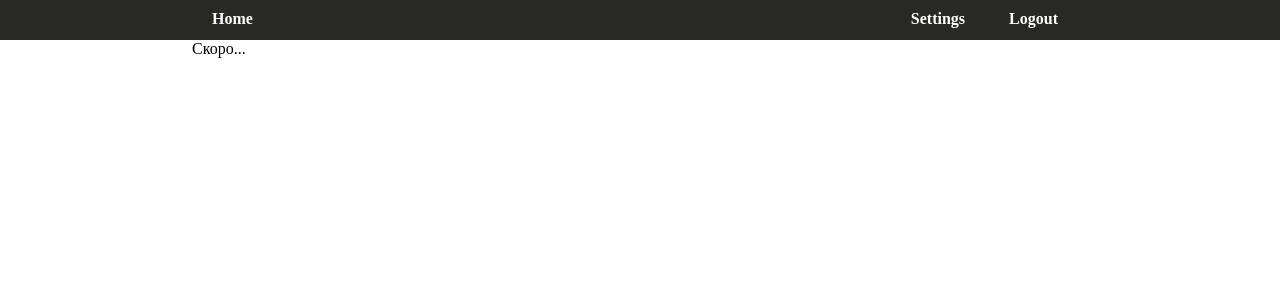
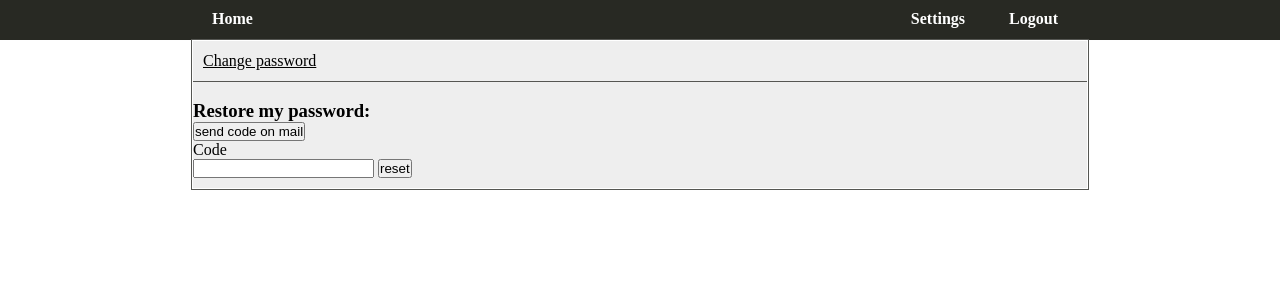
Before and after one commit to davy1ex/allcrypt, a Flask app: page /settings in a window 1280 px wide. Shown: the top 300 px of the page. Run offline with Flask 2, Linux system fonts and the light colour scheme; a user stored in the database is signed in.

Commit message:
add change password

```diff
--- a/app/__init__.py
+++ b/app/__init__.py
@@ -1,6 +1,7 @@
 from flask import Flask
 from flask_sqlalchemy import SQLAlchemy
 from flask_login import LoginManager
+from flask_mail import Mail
 from config import Configuration
 
 
@@ -8,4 +9,5 @@ app = Flask(__name__)
 app.config.from_object(Configuration)
 db = SQLAlchemy(app)
 login = LoginManager(app)
+mail = Mail(app)
 login.login_view = 'login'
--- a/app/forms.py
+++ b/app/forms.py
@@ -6,39 +6,39 @@ from app.models import User
 
 
 class RegistrationForm(FlaskForm):
-    username = StringField("Username", validators=[DataRequired()])
-    email = StringField("Email", validators=[DataRequired(), Email()])
-    password = PasswordField("Password", validators=[DataRequired()])
-    password2 = PasswordField("Repeat Password", validators=[DataRequired(), EqualTo("password")])
-    key = PasswordField("Key", validators=[DataRequired()])
-    submit = SubmitField("Register")
+    username = StringField("username", validators=[DataRequired()])
+    email = StringField("email", validators=[DataRequired(), Email()])
+    password = PasswordField("password", validators=[DataRequired()])
+    password2 = PasswordField("repeat password", validators=[DataRequired(), EqualTo("password")])
+    key = PasswordField("key", validators=[DataRequired()])
+    submit = SubmitField("register")
 
     def validate_username(self, username):
         user = User.query.filter_by(username=username.data).first()
         if user is not None:
-            raise ValidationError("Используй другой никнейм")
+            raise ValidationError("user with this nickname already exist")
 
     def validate_email(self, email):
         user = User.query.filter_by(email=email.data).first()
         if user is not None:
-            raise ValidationError("Используй другую почту")
+            raise ValidationError("user with this email already exist")
 
 
 class LoginForm(FlaskForm):
     username = StringField("username", validators=[DataRequired()])
     password = PasswordField("password", validators=[DataRequired()])
-    remember_me = BooleanField("Remember me")
-    submit = SubmitField("Sign in")
+    remember_me = BooleanField("remember me")
+    submit = SubmitField("sign in")
 
 
 class GenPass(FlaskForm):
-    input_field = StringField("Length", validators=[DataRequired()])
+    input_field = StringField("length", validators=[DataRequired()])
 
 
 class AddForm(FlaskForm):
     login = StringField("login", validators=[DataRequired()])
     password = PasswordField("password", validators=[DataRequired()])
-    key = PasswordField("Please, enter your key", validators=[DataRequired()])
+    key = PasswordField("please, enter your key", validators=[DataRequired()])
     submit = SubmitField("add")
 
 
@@ -46,4 +46,21 @@ class IndexForm(FlaskForm):
     key = PasswordField("key")
     submit = SubmitField("show/hide all")
     submit = SubmitField("delete")
-    # submit = SubmitField("hide")
+
+
+class SettingsForm(FlaskForm):
+    submit = SubmitField("reset password")
+    code_field = StringField("Code")
+    submit = SubmitField("Ok")
+
+
+class ResetPassword(FlaskForm):
+    username = StringField("current username", validators=[DataRequired()])
+    password = PasswordField("password", validators=[DataRequired()])
+    password2 = PasswordField("repeat password", validators=[DataRequired(), EqualTo("password")])
+    submit = SubmitField("reset")
+
+    def validate_username(self, username):
+        user = User.query.filter_by(username=username.data).first()
+        if user is None:
+            raise ValidationError("username is not found")
--- /dev/null
+++ b/app/static/css/settings.css
@@ -0,0 +1,32 @@
+.nav_content {
+    border-bottom: solid 1px #555652;
+    min-height: 40px;
+}
+
+
+.nav_content a {
+    color: black;
+}
+
+.nav_content {
+    line-height: 40px;
+}
+
+.nav_content a:visited {
+    color: black;
+}
+
+.nav_content a:hover {
+    color: #555652;
+}
+
+.nav_content .left_nav {
+    float: left;
+    padding-left: 10px;
+}
+
+.content {
+    background: #eeeeee;
+    border: solid 1px white;
+    outline: solid 1px #555652;
+}
--- a/app/templates/login.html
+++ b/app/templates/login.html
@@ -15,14 +15,14 @@
                 {% endfor %}
             </p>
             <p>
-                {{ form.password.label }} <br>
+                {{ form.password.label }} <a href="/restore_password">forgot password?</a> <br>
                 {{ form.password() }}
                 <br>
                 {% for error in form.password.errors %}
                     <span style="color: red"> {{ error }} </span>
                 {% endfor %}
             </p>
-            {{ form.remember_me() }} {{ form.remember_me.label }}
+                {{ form.remember_me() }} {{ form.remember_me.label }}
             <p>
                 {{ form.submit() }}
             </p>
--- a/app/templates/settings.html
+++ b/app/templates/settings.html
@@ -1,8 +1,49 @@
 {% extends "base.html" %}
 
 {% block css %}
+    <link rel="stylesheet" type="text/css" href=" {{ url_for("static", filename="css/settings.css") }} ">
 {% endblock %}
 
 {% block content %}
-    Скоро...
+    <div class="content">
+        <div class="nav_content">
+            <nav>
+                <div class="left_nav">
+                        <a href="/generate">Change password</a>
+                        <!-- <a href="/add"></a> -->
+                </div>
+            </nav>
+        </div>
+        <form action="" method="POST">
+            {{ form.hidden_tag() }}
+            <p>
+                <br>
+                <h3>Restore my password:</h3>
+            </p>
+            <p>
+                {{ form.submit (value="send code on mail") }} <br>
+            </p>
+
+            <p>
+                {{ form.code_field.label }}<br>
+            </p>
+
+            <p>
+                {{ form.code_field() }} {{ form.submit(value="reset") }}
+            </p>
+
+            <p>
+                <div class="flashed">
+                    {% with messages = get_flashed_messages() %}
+                        {% if messages %}
+                            {% for message in messages %}
+                                {{ message }}
+                            {% endfor %}
+                        {% endif %}
+                    {% endwith %}
+                 </div>
+            </p>
+        </form>
+    </div>
+
 {% endblock %}
--- a/app/views.py
+++ b/app/views.py
@@ -5,9 +5,10 @@ import random
 import string # для халявного словаря латинских симолов
 from flask import render_template, redirect, url_for, flash, request
 from flask_login import current_user, login_user, logout_user, login_required
+from flask_mail import Message
 
-from app import app, db
-from app.forms import RegistrationForm, LoginForm, AddForm, IndexForm, GenPass
+from app import app, db, mail
+from app.forms import RegistrationForm, LoginForm, AddForm, IndexForm, GenPass, SettingsForm, ResetPassword
 from app.models import User, Account
 
 from aes import AESCrypt # Модуль по шифрации с форума
@@ -35,7 +36,7 @@ def reg():
     if form.validate_on_submit():
         user = User.query.filter_by(username=form.username.data, email=form.email.data).first()
         if user is None:
-            user = User(username=form.username.data)
+            user = User(username=form.username.data, email=form.email.data)
             user.set_password(form.password.data)
             user.set_key(form.key.data)
             db.session.add(user)
@@ -83,14 +84,6 @@ def index():
     return render_template("index.html", title="home", form=form, accounts=accounts)
 
 
-# НЁХ
-@app.route("/parser", methods=["GET", "POST"])
-@login_required
-def parser():
-    pass
-    # return redirect(url_for("index"))
-
-
 # добавляет новые записи
 @app.route("/add", methods=["GET", "POST"])
 @login_required
@@ -109,10 +102,38 @@ def add():
 
 
 # страница с настройками (Тёмная тема ис каминг)
-@app.route("/settings")
+@app.route("/settings", methods=["POST", "GET"])
 @login_required
 def settings():
-    return render_template("settings.html")
+    form = SettingsForm()
+    # if form.validate_on_submit():
+    #     if request.form["submit"] == "send code on mail":
+    #         with app.app_context():
+    #             mail.send(Message(str(current_user.generate_validate_code()), sender="ludmila89272671892@gmail.com", recipients=[current_user.email]))
+    #         flash("Check code on your email ({})".format(current_user.email))
+    #         return redirect("/settings")
+    #     elif request.form["submit"] == "reset":
+    #         if current_user.check_validate_code(form.code_field.data):
+    #             return redirect("/reset_password")
+    if form.validate_on_submit():
+        current_user.set_password(form.password.data)
+        db.session.commit()
+        flash("success")
+        return redirect(url_for("settings"))
+    return render_template("settings.html", form=form)
+
+
+@app.route("/reset_password", methods=["GET", "POST"])
+@login_required
+def reset_password():
+    form = ResetPassword()
+    if form.validate_on_submit():
+        user = User.query.filter_by(username=form.username.data).first()
+        # if user is not None:
+        user.set_password(form.password.data)
+        db.session.commit()
+        return redirect(url_for("login"))
+    return render_template("reset_password.html", form=form)
 
 
 @app.route("/generate", methods=["GET", "POST"])
```
Also changed, not shown: app/models.py (+14 -0 lines), app/templates/index.html (+6 -8 lines), app/templates/reset_password.html (added, +42 -0 lines), config.py (+7 -0 lines), app/main.db.
